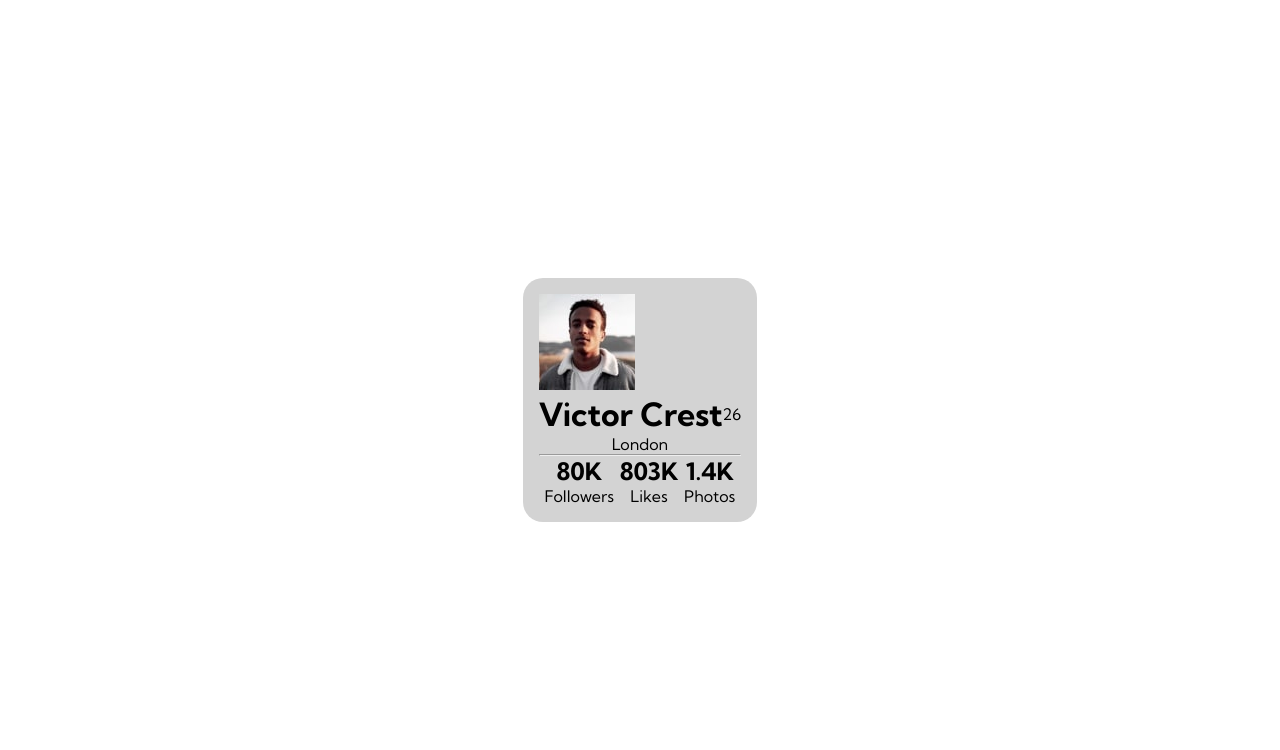
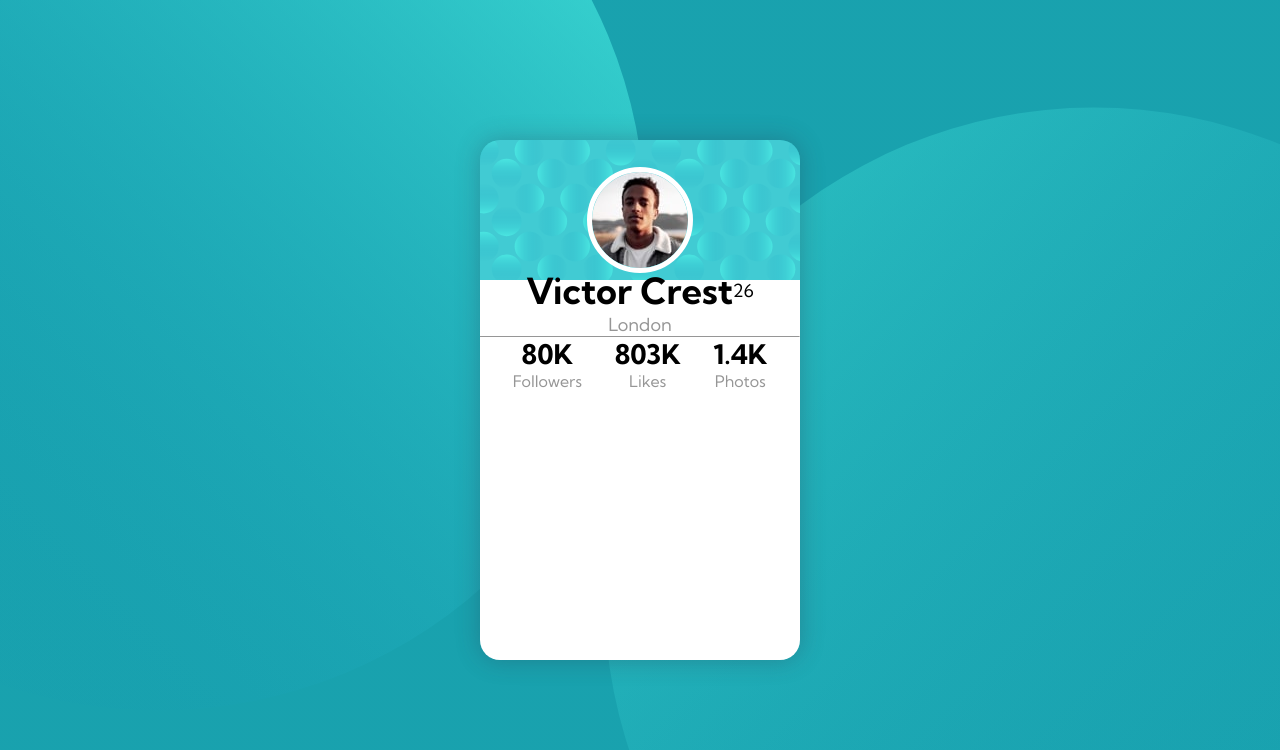
Before and after one commit to codebygrace/FEM-profile-card, a plain HTML site: page profile-card/index.html in a window 1280 px wide. Drawn offline with Linux system fonts and the light colour scheme.

Commit message:
additional structure adjustments and styling

```diff
--- a/profile-card/index.html
+++ b/profile-card/index.html
@@ -12,15 +12,15 @@
 <body>
     <div class="container flex">
         <div class="card-container">
-            <img src="./assets/image-victor.jpg" alt="victor's profile image" class="profile-img">
-            <div class="profile-info">
+            <div class="profile-info flex">
+                <img src="./assets/image-victor.jpg" alt="victor's profile image" class="profile-img">
                 <div class="name-age flex">
                     <h1 class="name">Victor Crest</h1>
                     <p class="age">26</p>
                 </div>
                 <p class="location">London</p>
             </div>
-            <hr>
+            <hr class="line">
             <div class="user-statistics flex">
                 <div class="stat flex">
                     <h2 class="stat-num">80K</h2>
--- a/profile-card/style.css
+++ b/profile-card/style.css
@@ -14,18 +14,34 @@
 
 body {
     font-family: 'Kumbh Sans', sans-serif;
+    font-size: 18px;
 }
 
 .container {
     justify-content: center;
     align-items: center;
     height: 100vh;
+    background: url('./assets/bg-pattern-top.svg') -110% 150% no-repeat, url('./assets/bg-pattern-bottom.svg') 200% -60% no-repeat, linear-gradient(hsl(185, 75%, 39%), hsl(185, 75%, 39%));
 }
 
 .card-container {
-    background-color: #D3D3D3;
-    padding: 1rem;
+    background: url('./assets/bg-pattern-card.svg') no-repeat, linear-gradient(#FFF, #FFF);
+    padding: 2rem 0;
     border-radius: 20px;
+    width: 25%;
+    height: 65%;
+    box-shadow: 0 0 25px hsl(229, 23%, 23%, 0.3);
+}
+
+.profile-info {
+    flex-direction: column;
+    align-items: center;
+    justify-content: center;
+}
+
+.profile-img {
+    border-radius: 100%;
+    outline: 5px solid #FFF;
 }
 
 .name-age {
@@ -35,6 +51,12 @@ body {
 
 .location {
     text-align: center;
+    color: hsl(0, 0%, 59%);
+}
+
+.line {
+    border-top: 1px solid hsl(0, 0%, 59%);
+    border-bottom: none;
 }
 
 .user-statistics {
@@ -47,3 +69,8 @@ body {
     align-items: center;
     justify-content: center;
 }
+
+.stat-name {
+    color: hsl(0, 0%, 59%);
+    font-size: 16px;
+}
```
